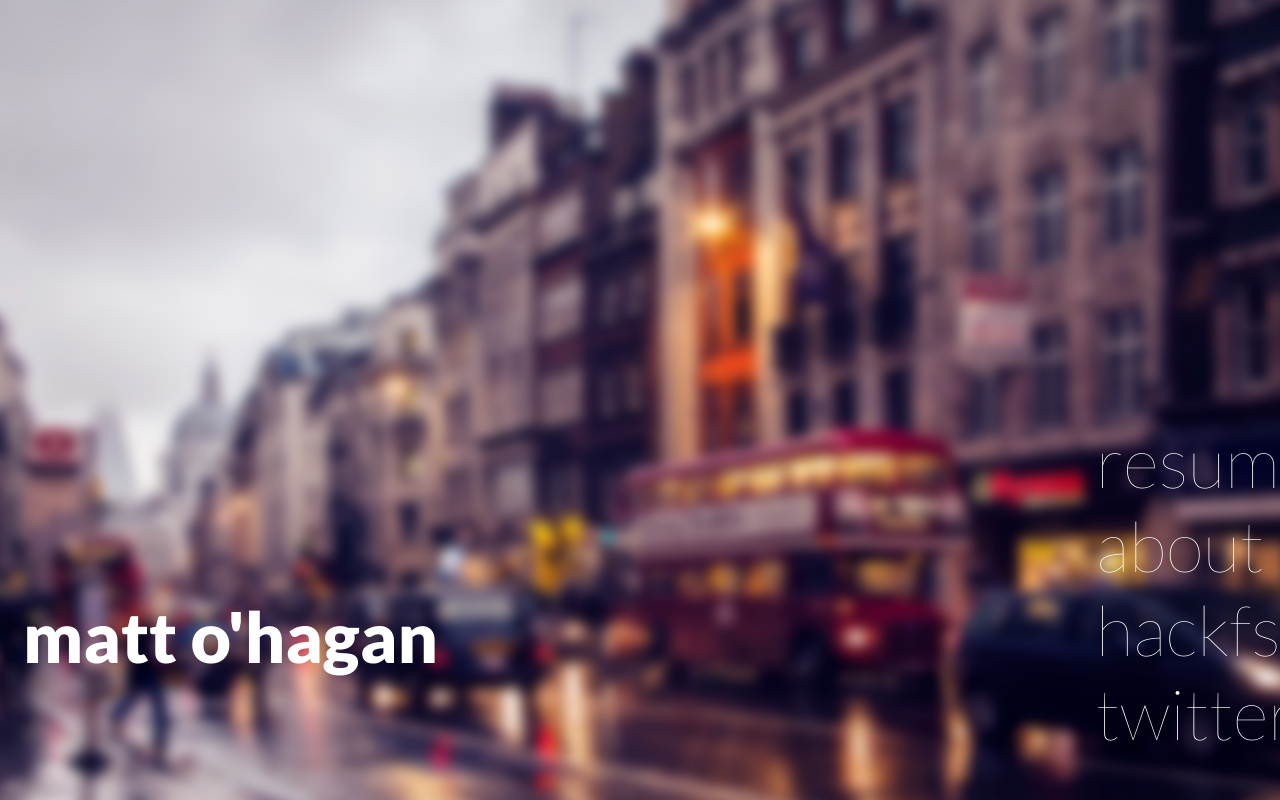
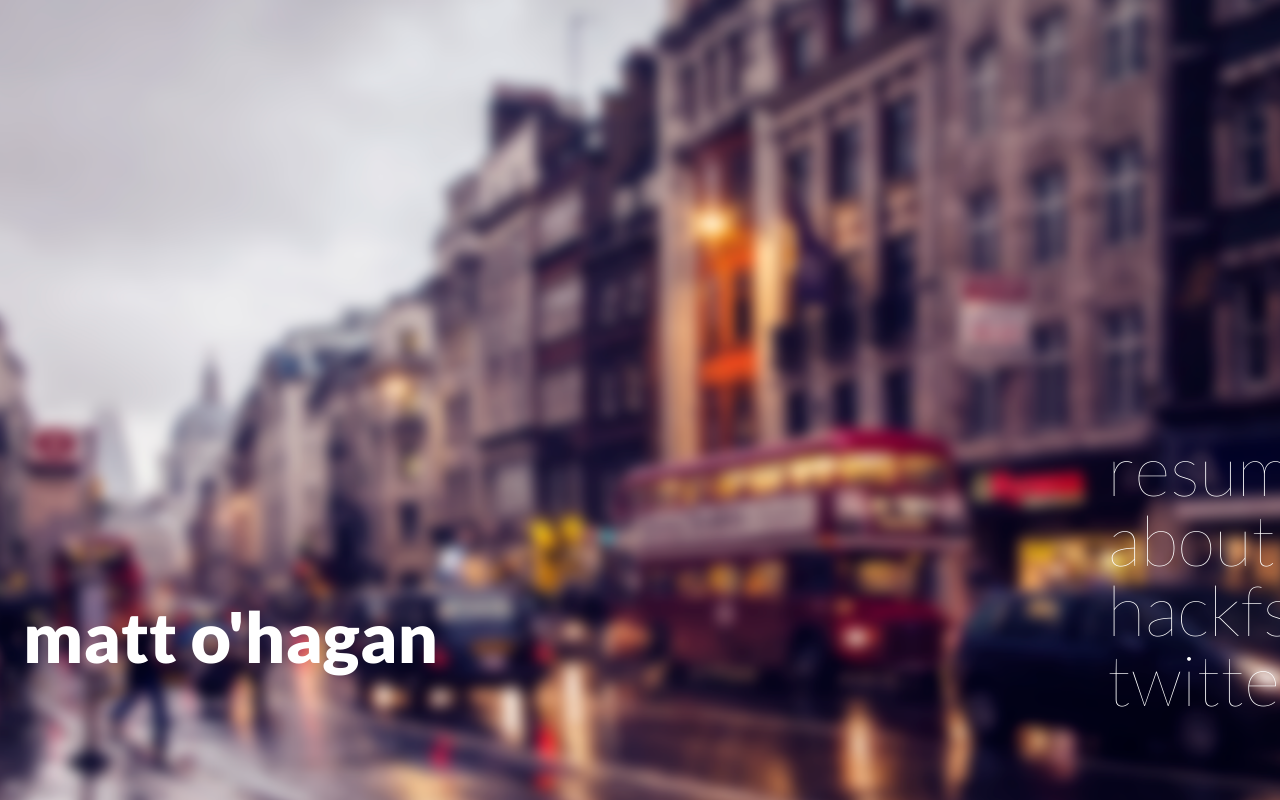
Before and after one commit to whosnorman/mattohagan.github.io, a plain HTML site: page index.html in a window 1280 px wide. Drawn offline with Linux system fonts and the light colour scheme.

Commit message:
navbar upgrade

```diff
--- a/index.html
+++ b/index.html
@@ -6,12 +6,22 @@
    <title>Matt O'Hagan</title>
 </head>
 <body>
-   <div style="margin-top: 23%; margin-left: 85%; margin-right: 60px; margin-bottom: 15px; position: fixed; width: 200px;">
+   <div style="margin-top: 27%; margin-left: 82%; padding-left: 10px; margin-bottom: 30px; position: fixed;">
+
+   <!--
       <h5>
       <a href="">resume</a></br>
       <a href="">about</a></br>
       <a href="http://hackfsu.com">hackfsu</a></br>
       <a href="https://twitter.com/MC_hagan">twitter</a></h5>
+   -->
+
+   <ul class="nav">
+      <li><a href="">resume</a></li>
+      <li><a href="">about</a></li>
+      <li><a href="http://hackfsu.com">hackfsu</a></li>
+      <li><a href="https://twitter.com/MC_hagan">twitter</a></li>
+   </ul>
    </div>
 
    <div style="margin-top: 38.5%; margin-left: 15px; margin-bottom: 15px; position: fixed;">
--- a/main.css
+++ b/main.css
@@ -18,7 +18,32 @@ h5 {
 
 h5 a:visited { color: #fff; text-decoration: none;}
 h5 a:link { color: #fff; text-decoration: none;}
-h5 a:hover { color: #fff; font-weight: 700; text-decoration: none;}
+h5 a:hover { color: #fff; text-decoration: none; font-weight: 400;}
+h5 a:active { color: #fff; text-decoration: none; font-weight: 400;}
+
+ul.nav {
+	font-family: 'Lato', sans-serif;
+	font-weight: 100;
+	color: #fff;
+	font-size: 70px;
+	padding: 20px;
+	list-style: none;
+
+}
+.nav li a {
+	padding-left: 20px;
+	padding-bottom: 20px;
+	height: 50px;
+	line-height: 50px;
+	display:block;
+	position:relative;
+	text-decoration: none;
+	color: #fff;
+}
+.nav li a:hover{
+	border-left: 3px solid #fff;
+	padding-left: 17px;
+}
 
 html {
   background: url('londanBlur.png') no-repeat center center fixed;
```
